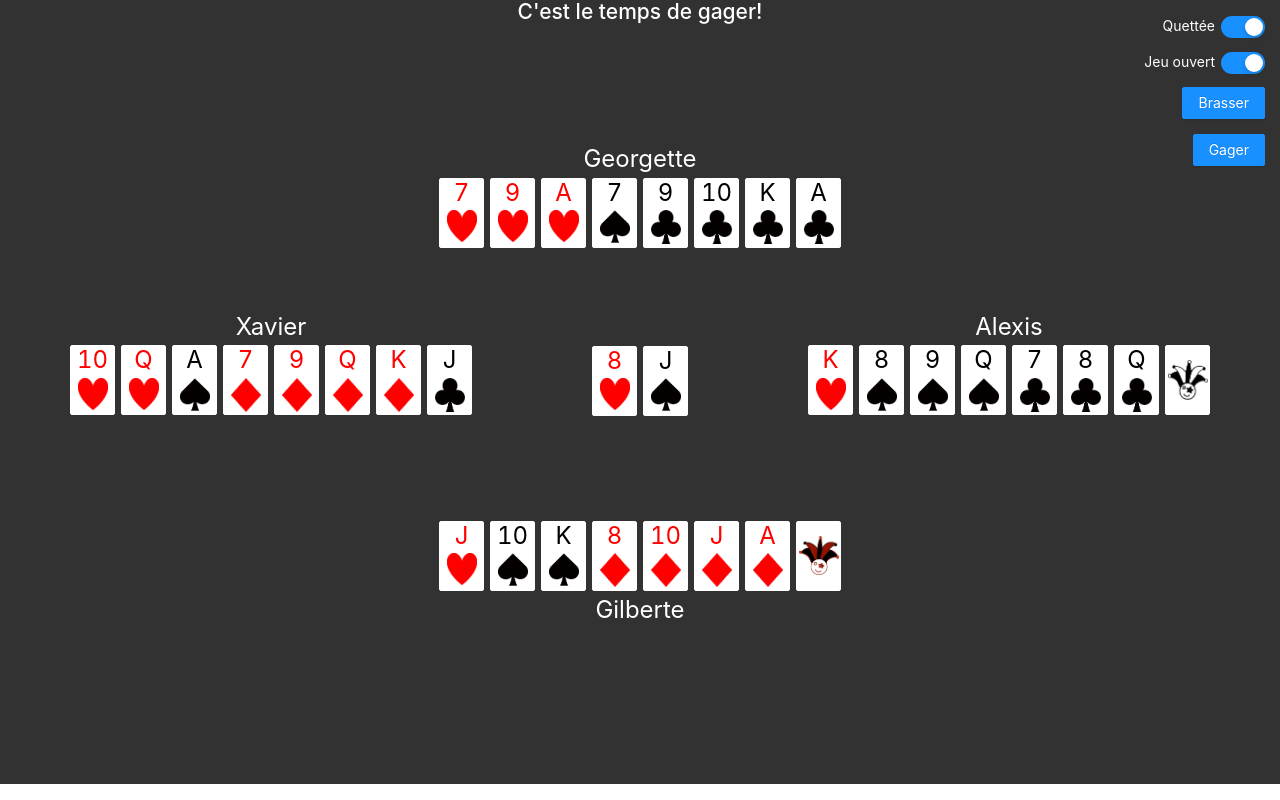
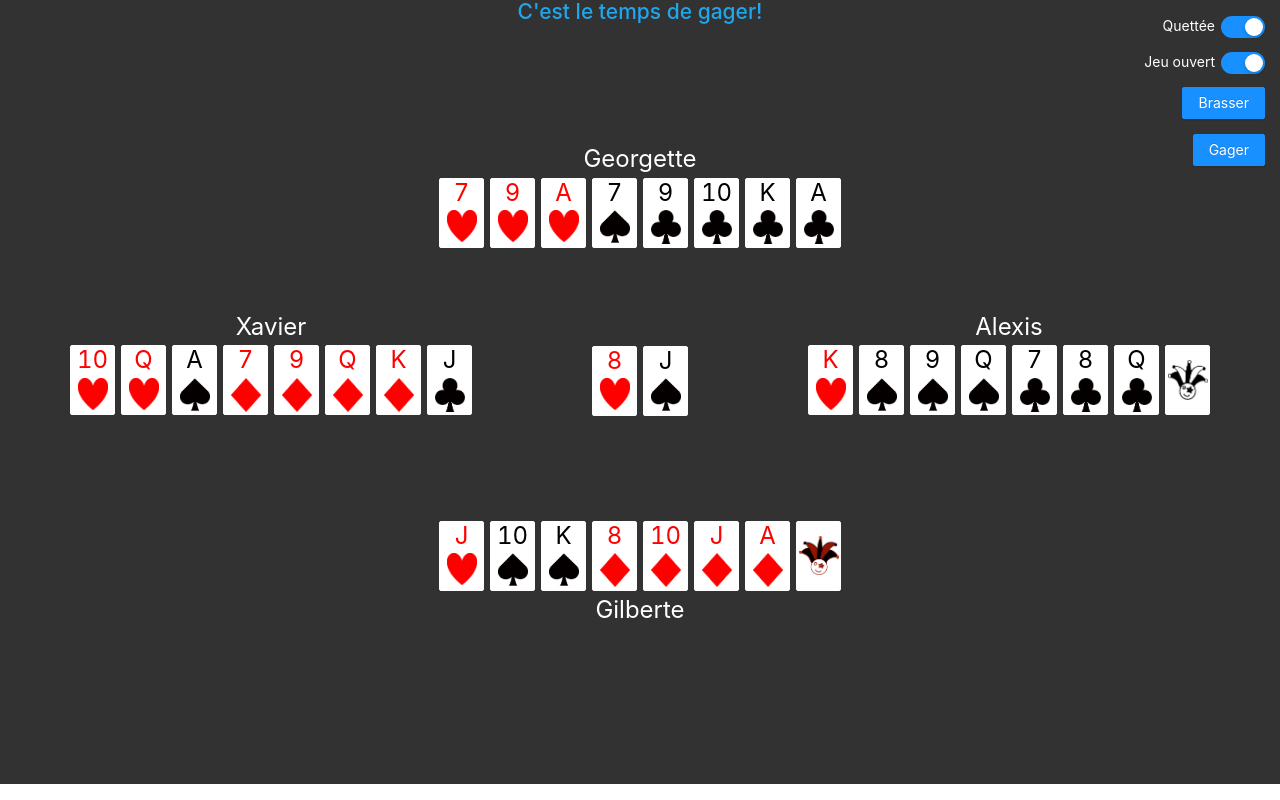
Before and after one commit to marcejohnson/beu-gaspesien, a React (Create React App) app in the folder client/: page / in a window 1280 px wide. Built offline with nearby package versions, Linux system fonts and the light colour scheme; no server answers.

Commit message:
indique sorte demandée

```diff
--- a/client/src/App.js
+++ b/client/src/App.js
@@ -7,7 +7,7 @@ import "antd/dist/antd.css";
 import { LoginComponent } from "./components/login-component";
 import { MiseComponent } from "./components/mise-component";
 import { Mise } from "./models/mise";
-import { Action } from "./models/action";
+import { Action, ActionType } from "./models/action";
 
 const { Header, Content } = Layout;
 
@@ -98,6 +98,14 @@ class App extends Component {
     });
   }
 
+  getSousTitre() {
+    let sousTitre = this.state.action.getMsg();
+    if (this.state.action.type === ActionType.JOUER && this.tableRef.current.state.paquet.sorteDemandee) {
+      sousTitre = `${sousTitre} (${this.tableRef.current.state.paquet.sorteDemandee} demandé)`
+    }
+    return sousTitre;
+  }
+
   onNextAction = (e) => {
     this.nextAction();
   }
@@ -121,8 +129,9 @@ class App extends Component {
           }}>
           <h1 style={{ color: "white", marginBottom: '-20px' }}>{this.state.titre}</h1>
           {
+            // Sous-titre
             (this.state.loggedIn) &&
-              <h2 style={{ color: "white" }}>{this.state.action.getMsg()}</h2>
+              <h2 style={{ color: "rgb(32,166,237)" }}>{this.getSousTitre()}</h2>
           }
         </Header>
         <Content>
--- a/client/src/models/action.js
+++ b/client/src/models/action.js
@@ -77,6 +77,7 @@ export class Action {
                 } else {
                     action.cptCarte = 0;
                     action.type = ActionType.JOUER;
+                    paquet.sorteDemandee = null;
                     const miseur = paquet.getJoueurParNom(mise.joueur);
                     // Clear quettee pour miseur
                     for (let carte of miseur.cartes) {
--- a/client/src/models/paquet.js
+++ b/client/src/models/paquet.js
@@ -81,6 +81,7 @@ export class Paquet {
 
     clearMain() {
         this.main = [new Carte(),new Carte(),new Carte(),new Carte()];
+        this.sorteDemandee = null;
     }
 
     prendreQuettee(mise) {
```
